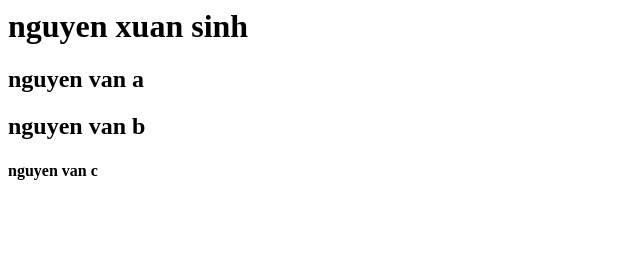
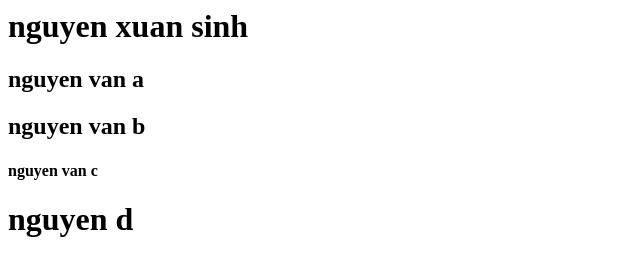
Before and after one commit to nguyenxuansinh/test, a plain HTML site: page index.html in a window 1280 px wide. Shown: the whole page, without its empty margins (0-640 px from the left). Drawn offline with Linux system fonts and the light colour scheme.

Commit message:
Update index.html

```diff
--- a/index.html
+++ b/index.html
@@ -5,3 +5,4 @@
 <h2>nguyen van b</h2>
 
 <h4>nguyen van c</h4>
+<h1>nguyen d</h1>
```
